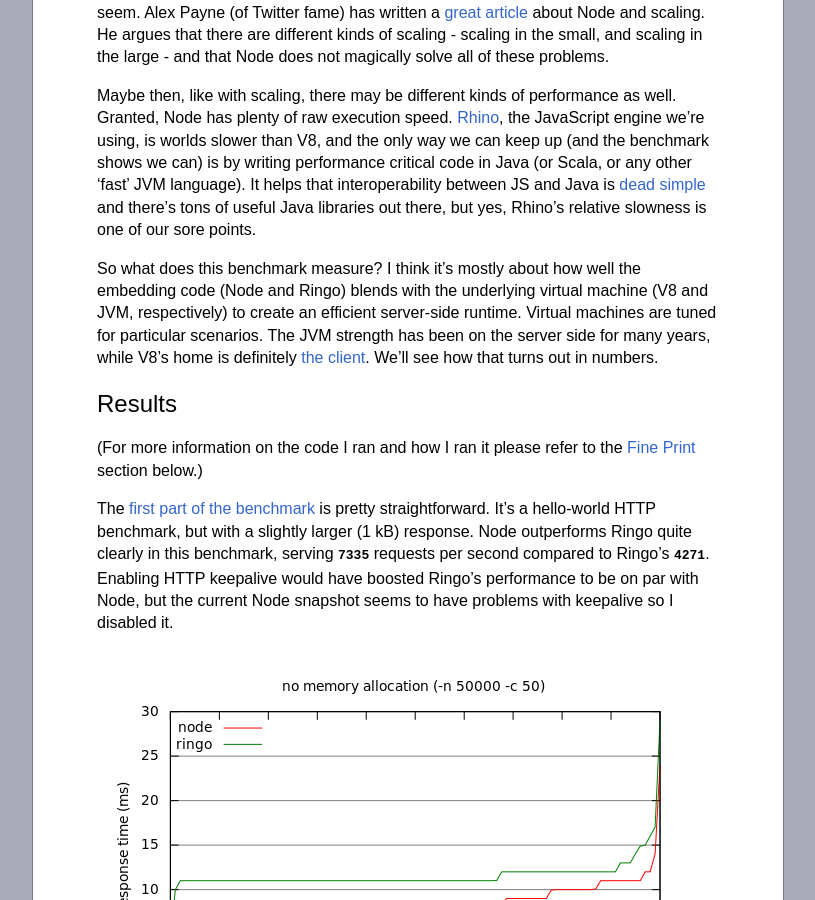
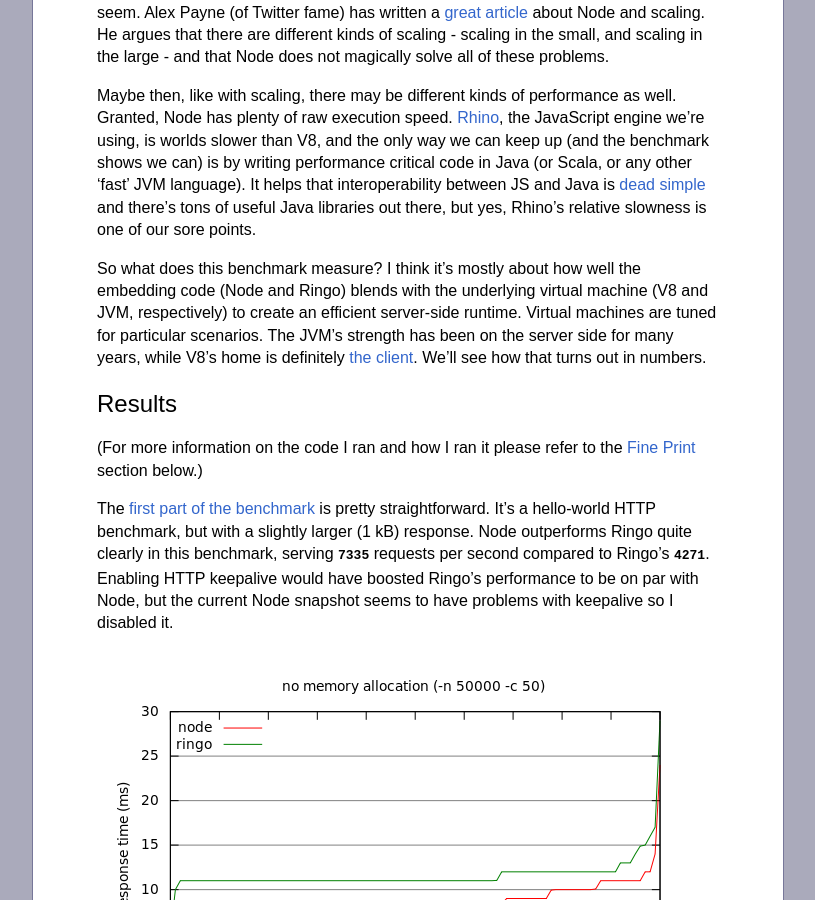
Before and after one commit to hns/hns.github.com, a Jekyll site: the page built from _posts/2010-09-21-benchmark.md, in a window 1280 px wide and 900 px high, scrolled down 764 px. Shown: the whole window, without its empty margins (232-1047 px from the left). Built offline with Jekyll 4.4.1, drawn with Linux system fonts in a browser that asks for light colours; comment, search, counter and statistics services are not loaded.

Commit message:
missing 's

```diff
--- a/_posts/2010-09-21-benchmark.md
+++ b/_posts/2010-09-21-benchmark.md
@@ -47,7 +47,7 @@ So what does this benchmark measure? I think it's mostly about how well the
 embedding code (Node and Ringo) blends with the underlying virtual machine
 (V8 and JVM, respectively) to create an efficient server-side runtime.
 Virtual machines are tuned for particular scenarios.
-The JVM strength has been on the server side for many
+The JVM's strength has been on the server side for many
 years, while V8's home is definitely [the client][v8-memlimit].
 We'll see how that turns out in numbers.
 
```
